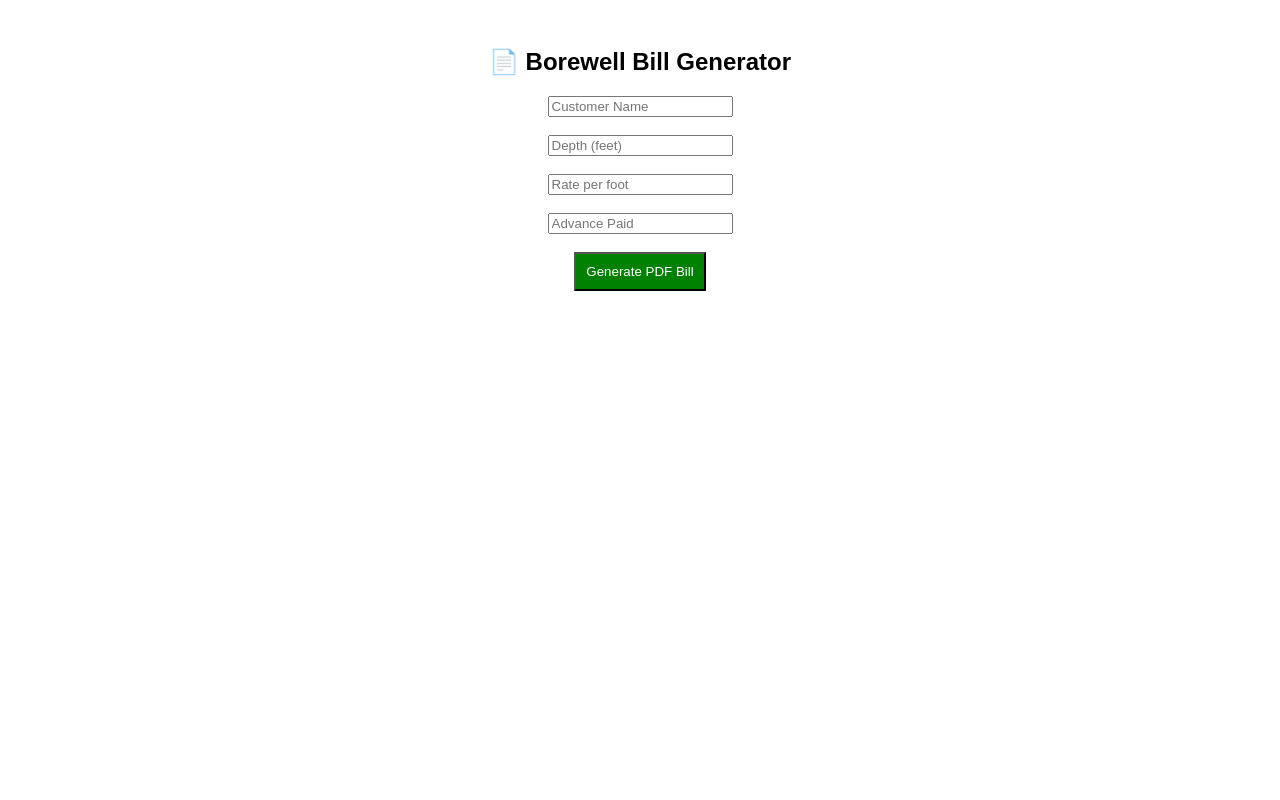
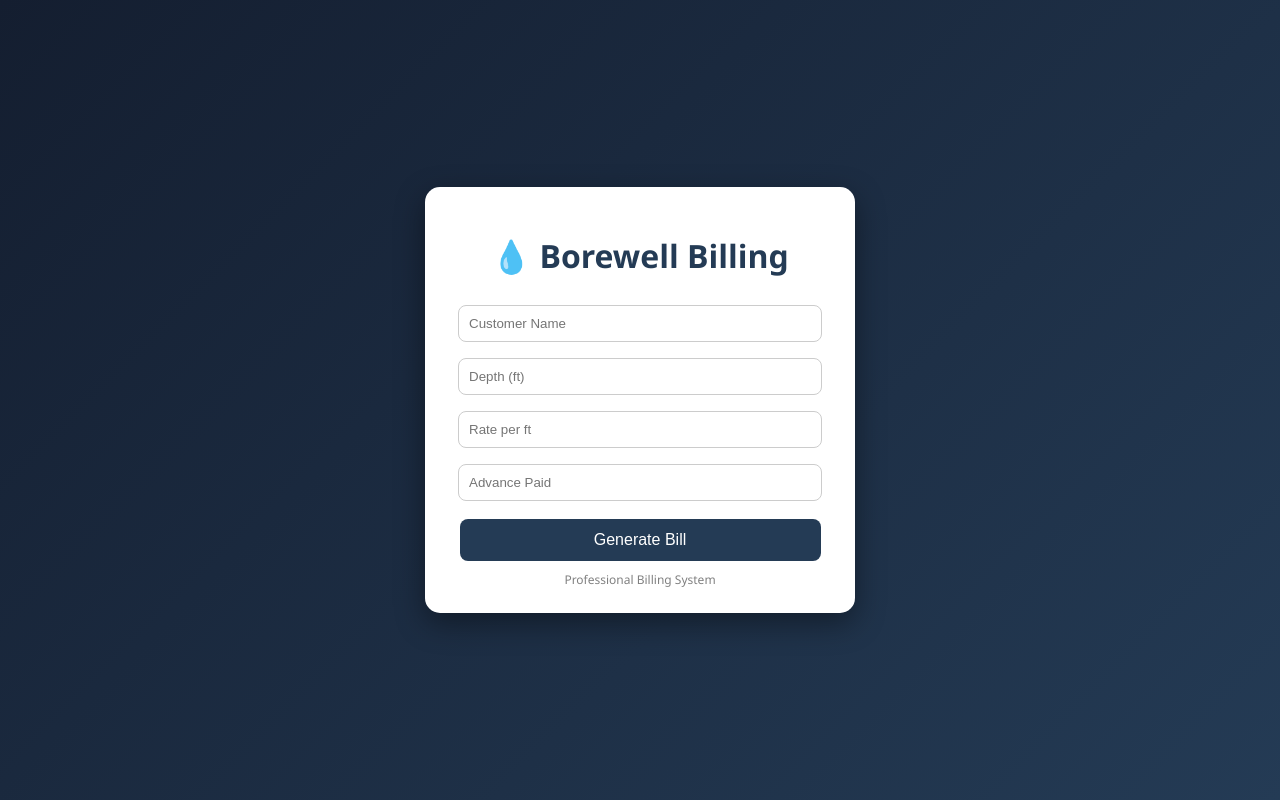
Before and after one commit to HARSHAKOLIPAKA/bill-app, a Flask app: page / in a window 1280 px wide. Run offline with Flask 3, Linux system fonts and the light colour scheme.

Commit message:
Update index.html

```diff
--- a/templates/index.html
+++ b/templates/index.html
@@ -1,29 +1,92 @@
 <!DOCTYPE html>
 <html>
 <head>
-<meta name="viewport" content="width=device-width, initial-scale=1.0">
-<title>Bill App</title>
+    <title>Borewell Billing System</title>
+
+    <style>
+        body {
+            margin: 0;
+            font-family: 'Segoe UI';
+            background: linear-gradient(135deg, #141e30, #243b55);
+            display: flex;
+            justify-content: center;
+            align-items: center;
+            height: 100vh;
+        }
+
+        .card {
+            background: white;
+            width: 380px;
+            padding: 25px;
+            border-radius: 15px;
+            box-shadow: 0 10px 30px rgba(0,0,0,0.4);
+            text-align: center;
+        }
+
+        h1 {
+            color: #243b55;
+            margin-bottom: 20px;
+        }
+
+        input {
+            width: 90%;
+            padding: 10px;
+            margin: 8px 0;
+            border: 1px solid #ccc;
+            border-radius: 8px;
+        }
+
+        input:focus {
+            border: 2px solid #243b55;
+        }
+
+        button {
+            width: 95%;
+            padding: 12px;
+            background: #243b55;
+            color: white;
+            border: none;
+            border-radius: 8px;
+            font-size: 16px;
+            margin-top: 10px;
+            cursor: pointer;
+        }
+
+        button:hover {
+            background: #141e30;
+        }
+
+        .tag {
+            margin-top: 10px;
+            font-size: 12px;
+            color: gray;
+        }
+    </style>
 </head>
 
-<body style="font-family:Arial; text-align:center; padding:20px;">
+<body>
 
-<h2>📄 Borewell Bill Generator</h2>
+<div class="card">
 
-<form action="/bill" method="POST">
+    <h1>💧 Borewell Billing</h1>
 
-    <input name="customer" placeholder="Customer Name" required><br><br>
+    <form action="/generate" method="POST">
 
-    <input name="depth" placeholder="Depth (feet)" required><br><br>
+        <input type="text" name="name" placeholder="Customer Name" required>
 
-    <input name="rate" placeholder="Rate per foot" required><br><br>
+        <input type="number" name="depth" placeholder="Depth (ft)" required>
 
-    <input name="advance" placeholder="Advance Paid" required><br><br>
+        <input type="number" name="rate" placeholder="Rate per ft" required>
 
-    <button type="submit" style="padding:10px;background:green;color:white;">
-        Generate PDF Bill
-    </button>
+        <input type="number" name="advance" placeholder="Advance Paid" required>
 
-</form>
+        <button type="submit">Generate Bill</button>
+
+    </form>
+
+    <div class="tag">Professional Billing System</div>
+
+</div>
 
 </body>
 </html>
```
